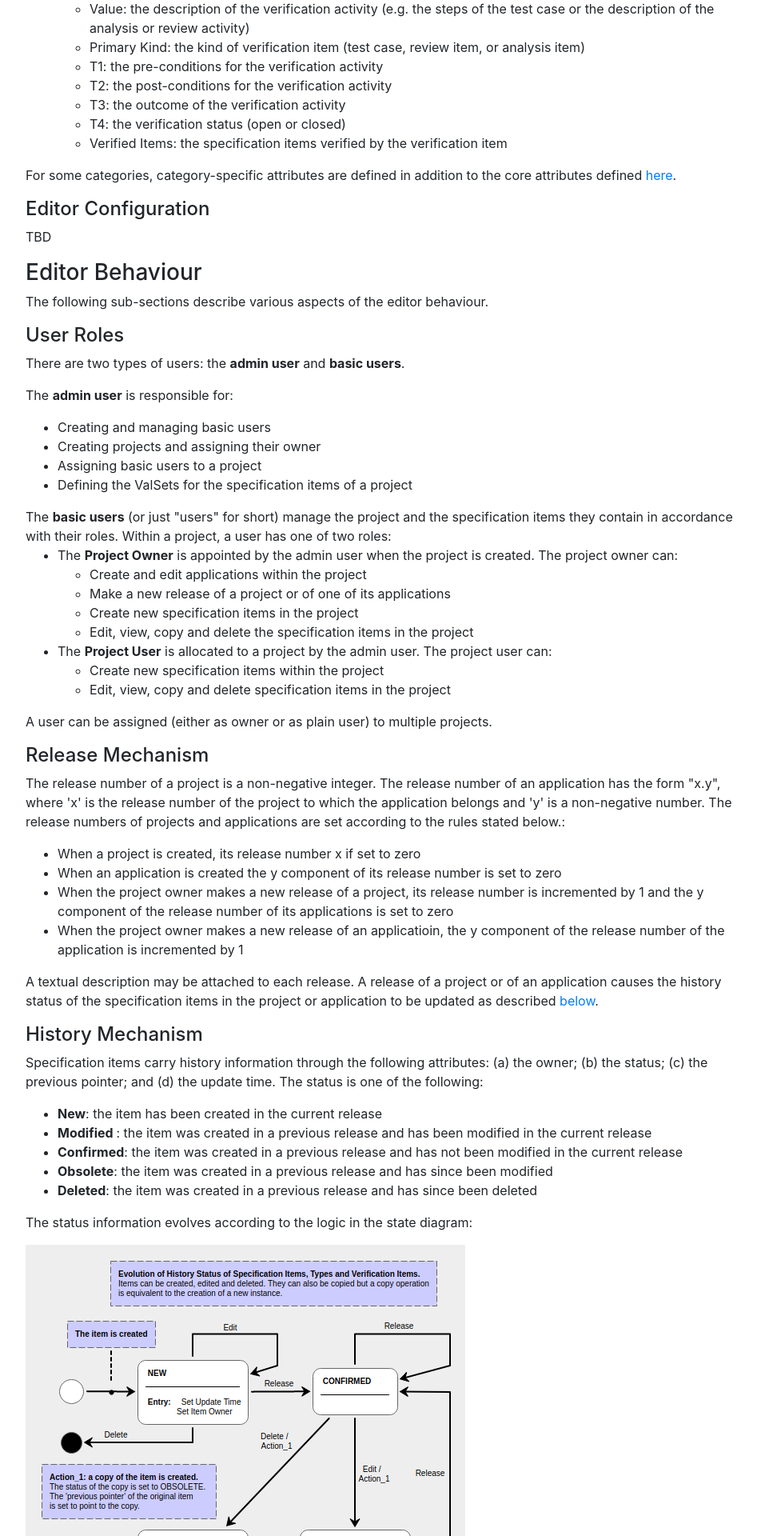
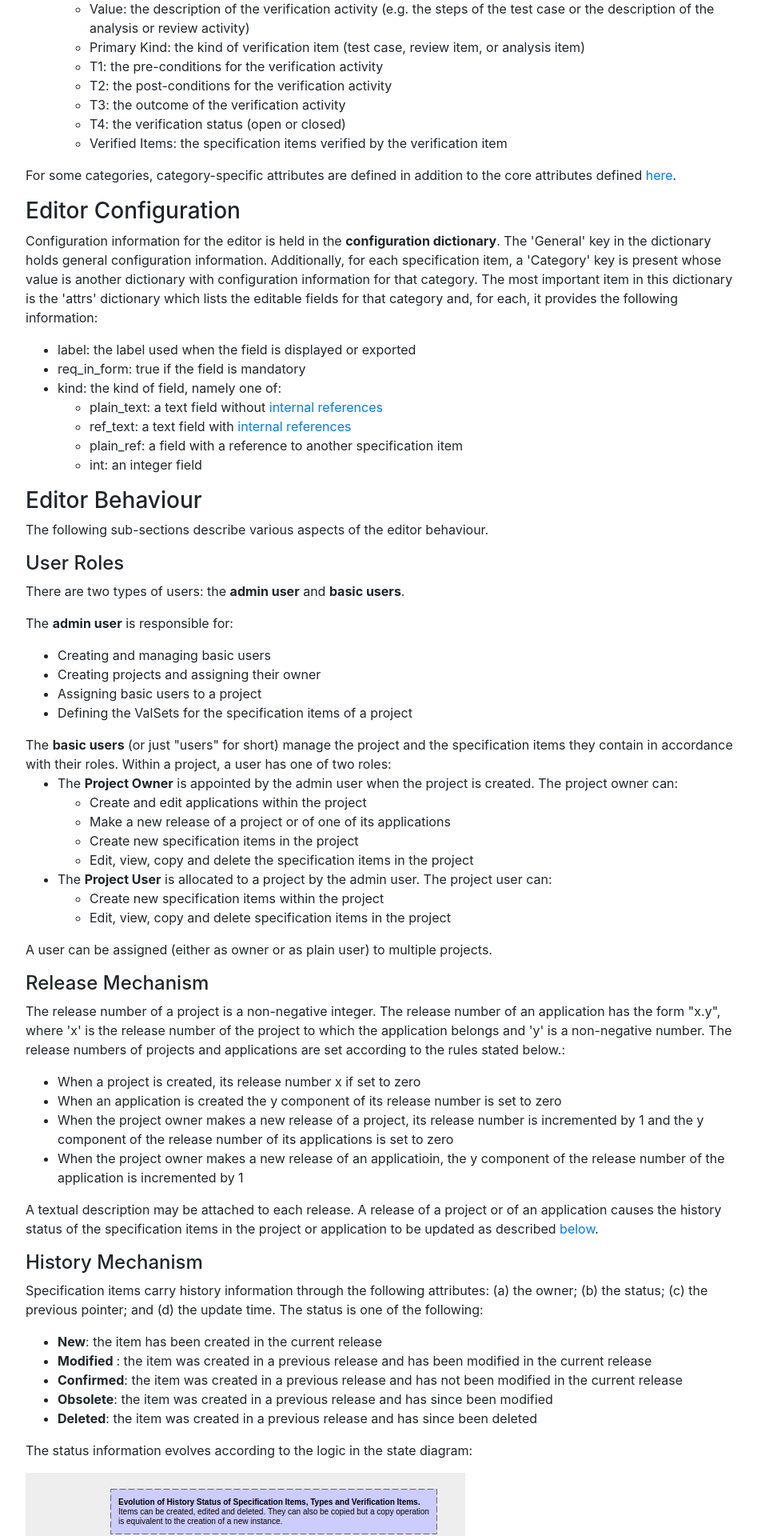
Before and after one commit to pnp-software/cordetfw_editor, a Django app: page /editor/help/ in a window 1280 px wide. Shown: the part 4303-6223 px from the top of the page at 80% size, without its empty margins (158-1105 px from the left). Run offline with Django 3.2, Linux system fonts and the light colour scheme; parts of the project's set-up code (start-up, migrations or seed data) failed here and were passed over; some libraries are stand-ins or nearby versions.

Commit message:
On-going re-factoring of spec item display and editing

```diff
--- a/editor/configs.py
+++ b/editor/configs.py
@@ -56,7 +56,7 @@ configs = {'General': {'csv_sep': '|',
                                    'name':      {'label': 'Name', 'req_in_form': True, 'kind': 'plain_text'},
                                    'title':     {'label': 'Title', 'req_in_form': True, 'kind': 'plain_text'},
                                    'desc':      {'label': 'Desc', 'req_in_form': False, 'kind': 'ref_text'},
-                                   'value':     {'label': 'Domain', 'req_in_form': True, 'kind': 'ref_text'},
+                                   'value':     {'label': 'Value', 'req_in_form': True, 'kind': 'ref_text'},
                                    'rationale': {'label': 'Rationale', 'req_in_form': False, 'kind': 'ref_text'},
                                    'remarks':   {'label': 'Remarks', 'req_in_form': False, 'kind': 'ref_text'},
                                    'p_link':    {'label': 'Type', 'req_in_form': False, 'kind': 'plain_ref'},
--- a/editor/links.py
+++ b/editor/links.py
@@ -2,7 +2,7 @@ import re
 from django.utils.html import escape
 from django.core.exceptions import ObjectDoesNotExist
 from editor.models import SpecItem, Application, VerItemToSpecItem
-from .utilities import convert_spec_item_to_latex
+from .utilities import convert_db_to_latex
 
 LINK_SEP = '|'
 pattern_text = re.compile("#([a-z]+:[a-zA-Z0-9_]+:[a-zA-Z0-9_]+)")
--- a/editor/templates/help.html
+++ b/editor/templates/help.html
@@ -261,9 +261,26 @@
     <a href="#SpecItems">here</a>.
     </p><p>
 
-    <h4><a name="EditorConfig">Editor Configuration</a></h4>
+    <h3><a name="EditorConfig">Editor Configuration</a></h3>
     <p>
-    TBD
+    Configuration information for the editor is held in the <strong>configuration dictionary</strong>.
+    The 'General' key in the dictionary holds general configuration information.
+    Additionally, for each specification item, a 'Category' key is present whose
+    value is another dictionary with configuration information for that category.
+    The most important item in this dictionary is the 'attrs' dictionary which
+    lists the editable fields for that category and, for each, it provides the
+    following information:
+    <ul>
+    <li>label: the label used when the field is displayed or exported</li>
+    <li>req_in_form: true if the field is mandatory</li>
+    <li>kind: the kind of field, namely one of:</li>
+        <ul>
+        <li>plain_text: a text field without <a href=""#IntRef">internal references</a></li>
+        <li>ref_text: a text field with <a href=""#IntRef">internal references</a></li>
+        <li>plain_ref: a field with a reference to another specification item</li>
+        <li>int: an integer field</li>
+        </ul>
+    </ul>
     </p><p>
 
 
@@ -478,7 +495,8 @@
         to be used in a latex document</li>
     <li><strong>Edit Representation</strong> is used when rendering the item in a form for editing
         by the user</li>
-    <li><strong>Export Representation</strong> is used when rendering the item for export to csv format</li>
+    <li><strong>Export Representation</strong> is used when rendering the item for
+                                               <a href="#ExpImp">plain export</a> to csv format</li>
     <li><strong>Eval Representation</strong> is used to render the numerical value of a
         <a href="#DataItem">data item</a></li>
     </ul>
@@ -506,24 +524,21 @@
     There are three kinds of data imports and exports:
     <ul>
     <li>Plain Export/Import</li>
-    <li>Expoer to Latex Format</li>
+    <li>Export to Latex Format</li>
     <li>Project Export/Import</li>
     </ul>
     </p><p>
     <strong>Plain import and export</strong> are done when the editor is displaying the specification
-    items in a given cateogory and ValSet and, optionally, in a given domain.
+    items in a given category and ValSet and, optionally, in a given domain.
     The import/export function is applied to the specification items in the currently
     selected category and ValSet and, optionally, to the selected domain.
     </p><p>
     Plain export generates a csv table holding all the specification items in the
     currently selected category, ValSet and domain in <a href="#SpecItemRep">export representation</a>.
     Only the latest version of a specification item is exported.
-    The field names are:
-    <ul>
-    <li>For fields with category-specific semantics, the field name is the label field
-        in the configuration dictionary for that field</li>
-    <li>For other fields, it is the same as the field name in the database model</li>
-    </ul>
+    The exported fields are All the fields in the <a href="#EditorConfig">configuration dictionary</a>
+    for the selected category. The field names in the exported file is the label
+    the configuration dictionary.
     </p><p>
     Plain import processes a csv file with the same format as the file generated
     by the plain export function.
@@ -531,8 +546,9 @@
     category and of the currently selected ValSet.
     When the data in a csv file are imported, each row is assumed to define one specification
     item.
-    The csv file should define the value of all fields of the specification item with the
-    exception of the following ones:
+    Only the fields in the <a href="#EditorConfig">configuration dictionary</a> for the
+    selected category are imported.
+    Other fields are set as follows:
     <ul>
     <li>The identifier is set by the database back-end when the item is saved</li>
     <li>The owner is set to the user who triggered the import</li>
@@ -545,27 +561,30 @@
     </ul>
     Each imported specification item is processed as follows:
     <ul>
-    <li><a href="IntRef">Interal references</a> are converted to their database format</li>
-    <li>Backslashes (used to escape to escape special characters in latex documents) are deleted</li>
     <li>A specification item is discarded if any of the following import checks are failed:</li>
         <ul>
-        <li>The category should match the currently selected category</li>
-        <li>The ValSet should match the currently selected ValSet</li>
-        <li>The domain should match the currently selected domain</li>
-        <li>All the fields required for the requested category must be present and have legal values</li>
-        <li>A reference to a non-existent specification item is found</li>
-        <li>An internal reference to a non-existent specification item is found</li>
+        <li>The category does not match the currently selected category</li>
+        <li>The ValSet does not match the currently selected ValSet</li>
+        <li>The domain does not match the currently selected domain</li>
+        <li>One or more of the fields required for the requested category is not present and
+            does not have legal values</li>
+        <li>A reference field holds a reference to a non-existent specification item is found</li>
         <li>If the selected ValSet is not the default ValSet, the domain:name must exist in the
             default ValSet for the selected category</li>
-        <li>If the selected ValSet is the default ValSet, the domain:name must either be new or
-            it must exist in the selected category</li>
+        <li>If the selected ValSet is the default ValSet, the domain:name must either be new
+            within the project or it must exist in the selected category</li>
         </ul>
+    <li>Text fields are converted from export to database format</li>
+    <li>Reference fields are converted to references to model instances</li>
     </ul>
     </p><p>
     <strong>Latex export</strong> is like plain export except for the following differences:
     <ul>
-    <li>The name of fields in the export file is changed from snake_case to CamelCase</li>
-    <li>Special latex characters (underscore, hash, percent, etc) are escapde</li>
+    <li>In addition to the fields in the configuration dictionary, the following fields
+        are also exported: project and application name, owner, update time and status;
+        the names of these extra fields in the exported file are the same as the names
+        of the fields in the database model converted to CamelCase</li>
+    <li>Exported fields are converted from database to latex format</li>
     </ul>
     There is no import facility for latex formatted files.
     </p><p>
--- a/editor/views.py
+++ b/editor/views.py
@@ -299,7 +299,7 @@ def list_spec_items(request, cat, project_id, application_id, val_set_id, sel_do
         items = items.filter(domain=sel_dom)
 
     if expand_id != None:   # The item whose id is parent_id must be listed together with its children
-        expand_items = SpecItem.objects.filter(parent_id=expand_id, val_set_id=val_set_id)
+        expand_items = SpecItem.objects.filter(p_link_id=expand_id, val_set_id=val_set_id)
         expand_id = int(expand_id)  # cast is required for comparison to item_id in list_spect_items.html template
     else:
         expand_items = None
```
Also changed, not shown: editor/forms.py (+5 -7 lines), editor/templates/list_spec_items.html (+6 -6 lines), editor/utilities.py (+25 -43 lines).
